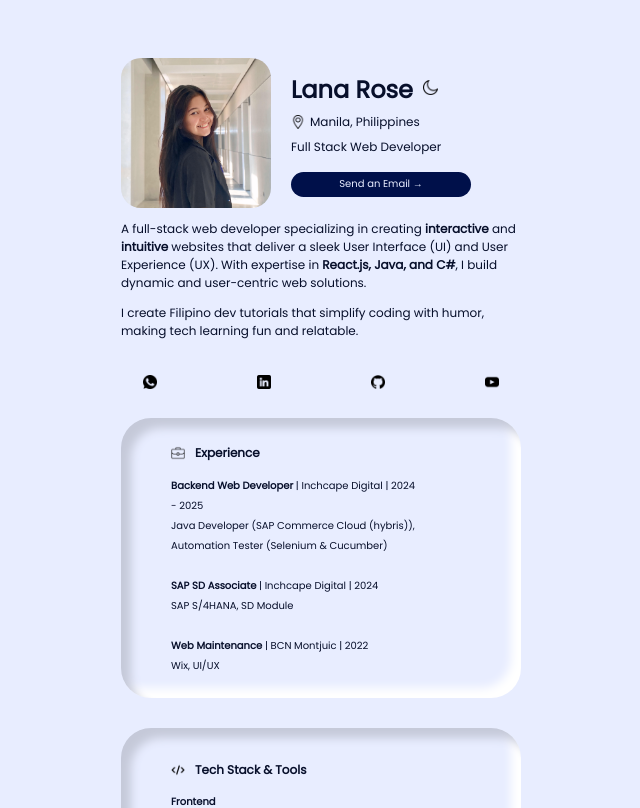
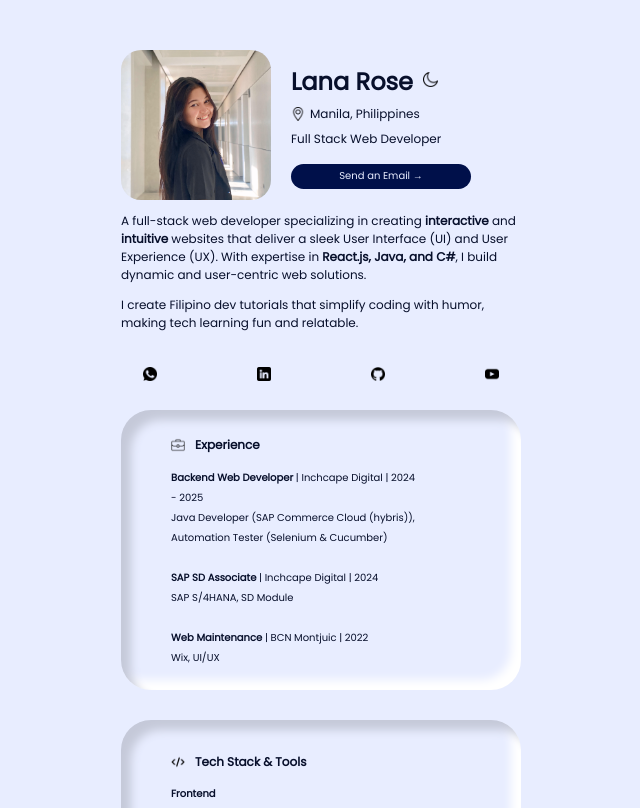
Before and after one commit to lanarosedg/About, a React (Vite) app: page / in a window 1280 px wide. Shown: the top 808 px of the page, without its empty margins (339-979 px from the left). Built offline with nearby package versions, Linux system fonts and the light colour scheme.

Commit message:
Removed html and body  padding and margin

```diff
--- a/src/index.css
+++ b/src/index.css
@@ -3,6 +3,12 @@
   color: #070F2B;
   background-color: #E8EDFF;
 }
+
+body, html {
+    margin: 0;
+    padding: 0;
+}
+
 
 .dark * {
   color: #E8EDFF;
```
